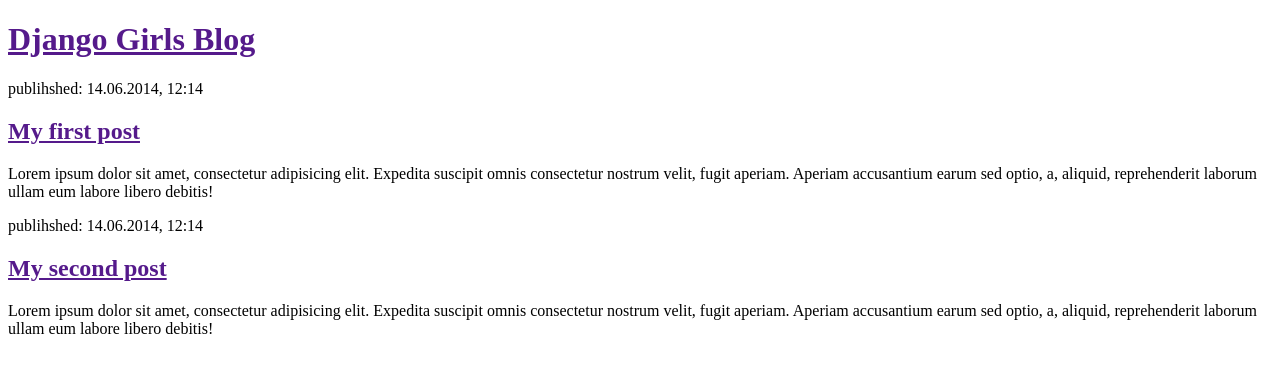
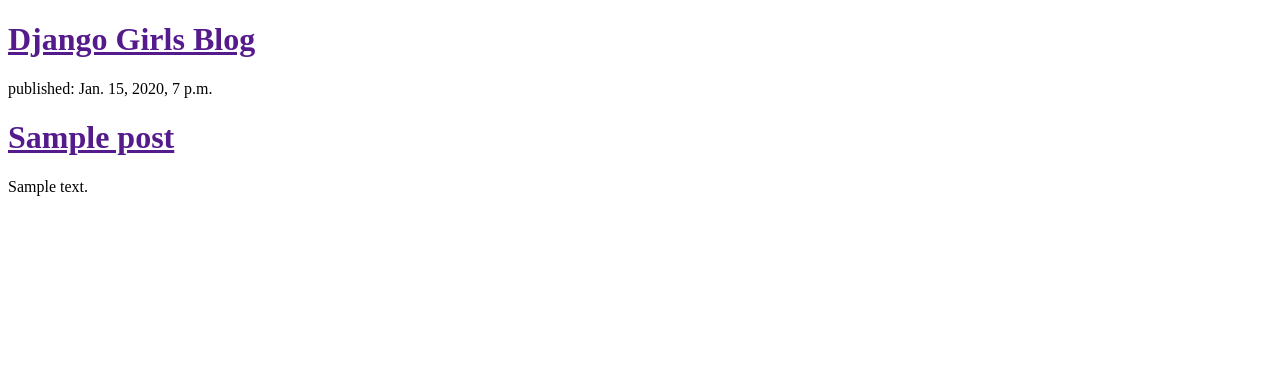
Before and after one commit to kyungdain/my-first-blog, a Django app: template blog/templates/blog/post_list.html in a window 1280 px wide. Shown: the top 373 px of the page. Run offline with Django 3.2, Linux system fonts and the light colour scheme; the template is opened without the code that fills it: values that come from a table or form of the project are taken from there, others are empty; tables that the repository leaves empty hold one stand-in row (values such as "Sample post").

Commit message:
Modified templaes to display posts from database.

```diff
--- a/blog/templates/blog/post_list.html
+++ b/blog/templates/blog/post_list.html
@@ -7,17 +7,12 @@
     <div>
       <h1><a href="">Django Girls Blog</a></h1>
     </div>
-
-    <div>
-      <p>publihshed: 14.06.2014, 12:14</p>
-      <h2><a href="">My first post</a></h2>
-      <p>Lorem ipsum dolor sit amet, consectetur adipisicing elit. Expedita suscipit omnis consectetur nostrum velit, fugit aperiam. Aperiam accusantium earum sed optio, a, aliquid, reprehenderit laborum ullam eum labore libero debitis!</p>
-    </div>
-
-    <div>
-      <p>publihshed: 14.06.2014, 12:14</p>
-      <h2><a href="">My second post</a></h2>
-      <p>Lorem ipsum dolor sit amet, consectetur adipisicing elit. Expedita suscipit omnis consectetur nostrum velit, fugit aperiam. Aperiam accusantium earum sed optio, a, aliquid, reprehenderit laborum ullam eum labore libero debitis!</p>
-    </div>
+    {% for post in posts %}
+      <div>
+        <p>published: {{ post.published_date }}</p>
+        <h1><a href="">{{ post.title }}</a></h1>
+        <p>{{ post.text|linebreaksbr }}</p>
+      </div>
+    {% endfor %}
   </body>
 </html>
--- a/blog/views.py
+++ b/blog/views.py
@@ -1,4 +1,7 @@
 from django.shortcuts import render
+from django.utils import timezone
+from .models import Post
 
 def post_list(request):
-    return render(request, 'blog/post_list.html', {})
+    posts = Post.objects.filter(published_date__lte=timezone.now()).order_by('published_date')
+    return render(request, 'blog/post_list.html', {'posts' : posts})
```
